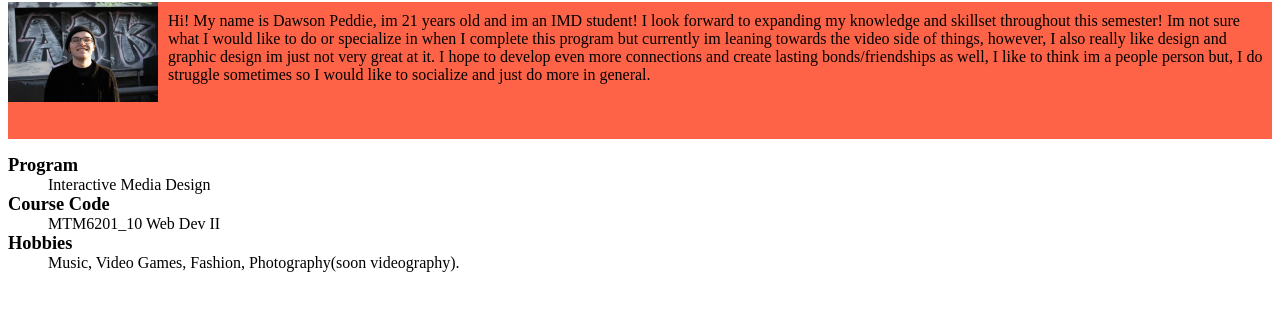
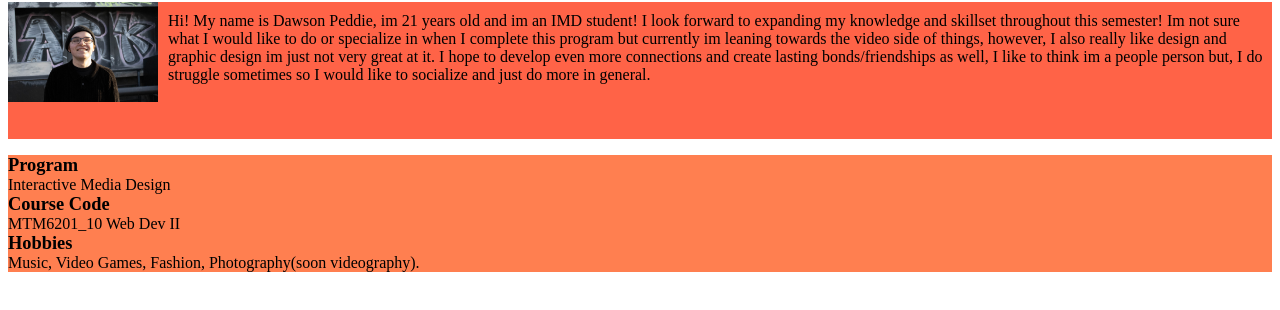
Before and after one commit to pedd0030/mtm6201-week1, a plain HTML site: page index.html in a window 1280 px wide. Shown: the part 78-388 px from the top of the page. Drawn offline with Linux system fonts and the light colour scheme.

Commit message:
got rid of list margin

```diff
--- a/css/stylesheet.css
+++ b/css/stylesheet.css
@@ -14,7 +14,13 @@ dt {
     font-size: 1.15em;
 }
 
+dd {
+    margin-left: 0px;
+}
 
+dd, dt {
+    background-color: coral;
+}
 
 img {
    max-width: 150px;
```
